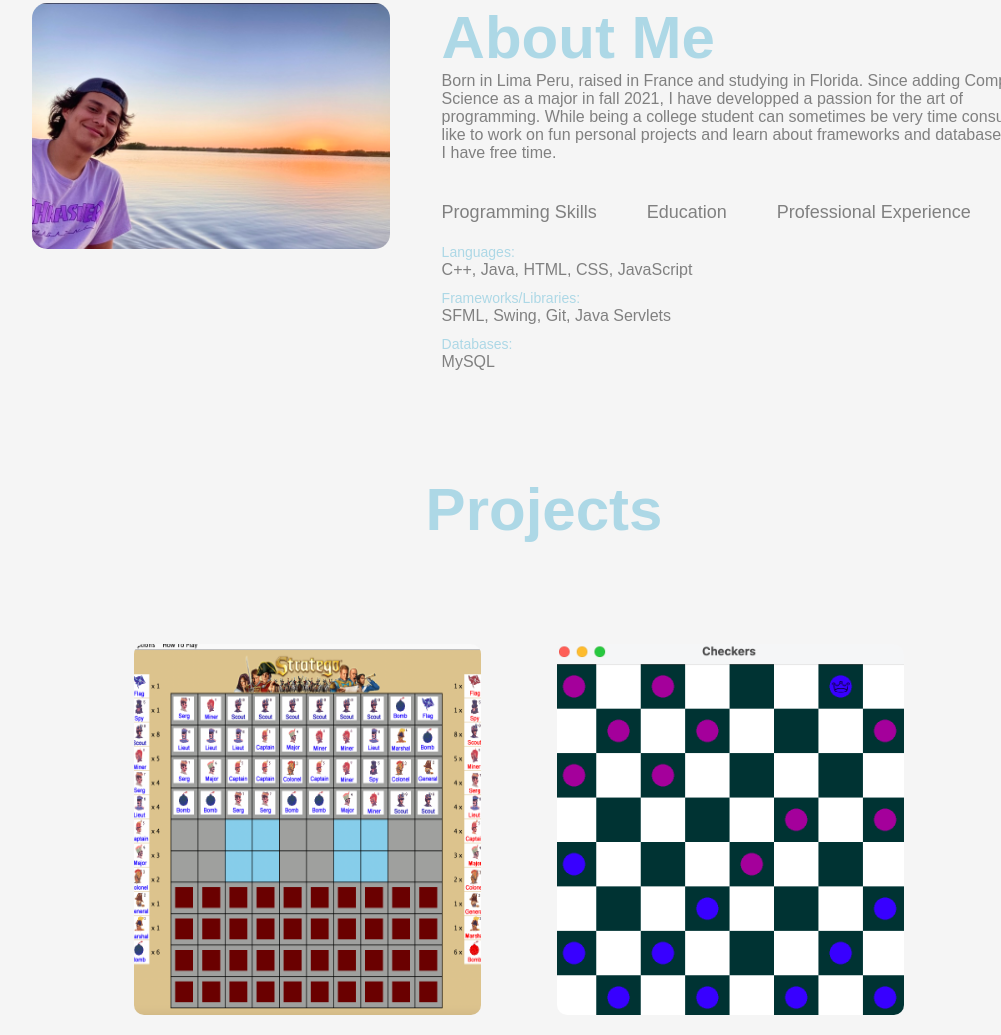
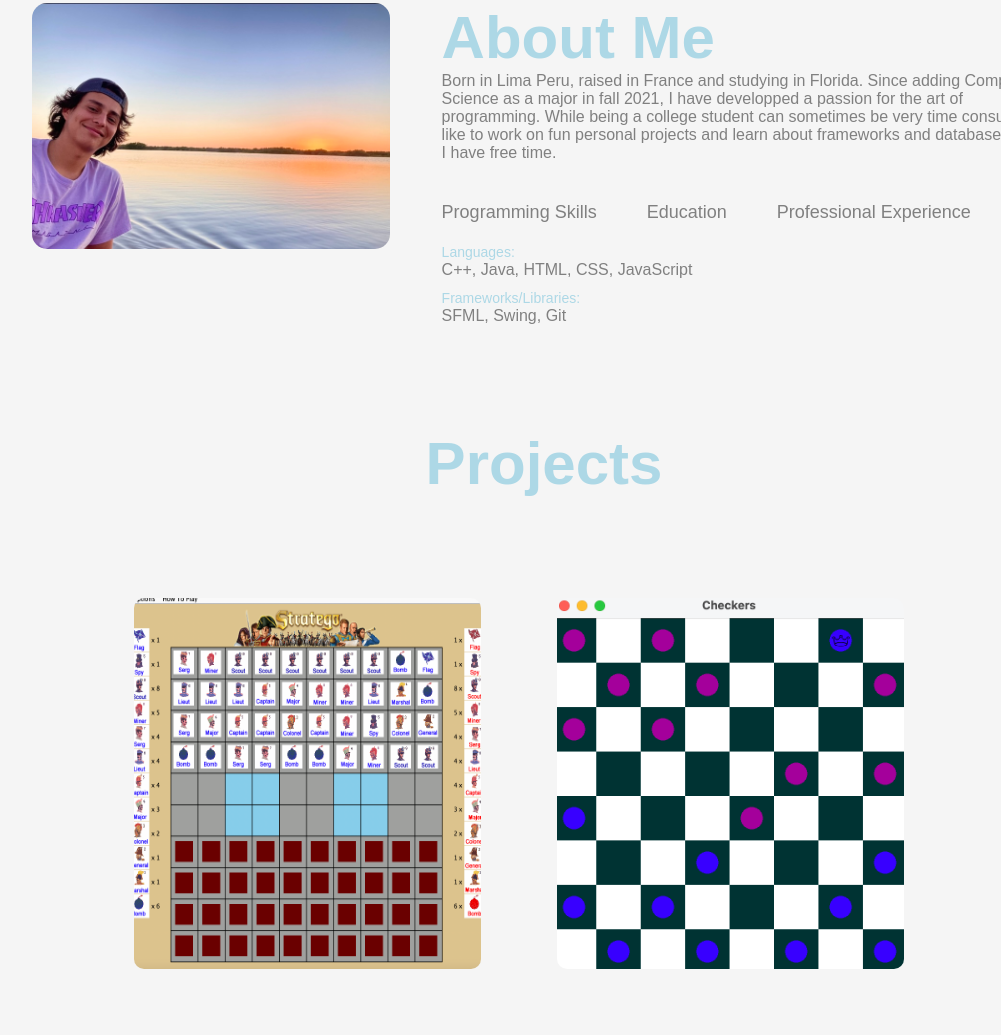
Before and after one commit to osher-steel/osher-steel.github.io, a plain HTML site: page index.html in a window 1280 px wide. Shown: the part 876-1911 px from the top of the page, without its empty margins (96-1097 px from the left). Drawn offline with Linux system fonts and the light colour scheme.

Commit message:
Update index.html

```diff
--- a/index.html
+++ b/index.html
@@ -46,8 +46,7 @@
                     <div class= "tab-contents active-tab" id="skills">
                         <ul>
                             <li><span>Languages:</span><br>C++, Java, HTML, CSS, JavaScript</li>
-                            <li><span>Frameworks/Libraries:</span><br>SFML, Swing, Git, Java Servlets</li>
-                            <li><span>Databases:</span><br> MySQL</li>
+                            <li><span>Frameworks/Libraries:</span><br>SFML, Swing, Git</li>
                         </ul>
                     </div>
                     <div class="tab-contents" id="education">
```
